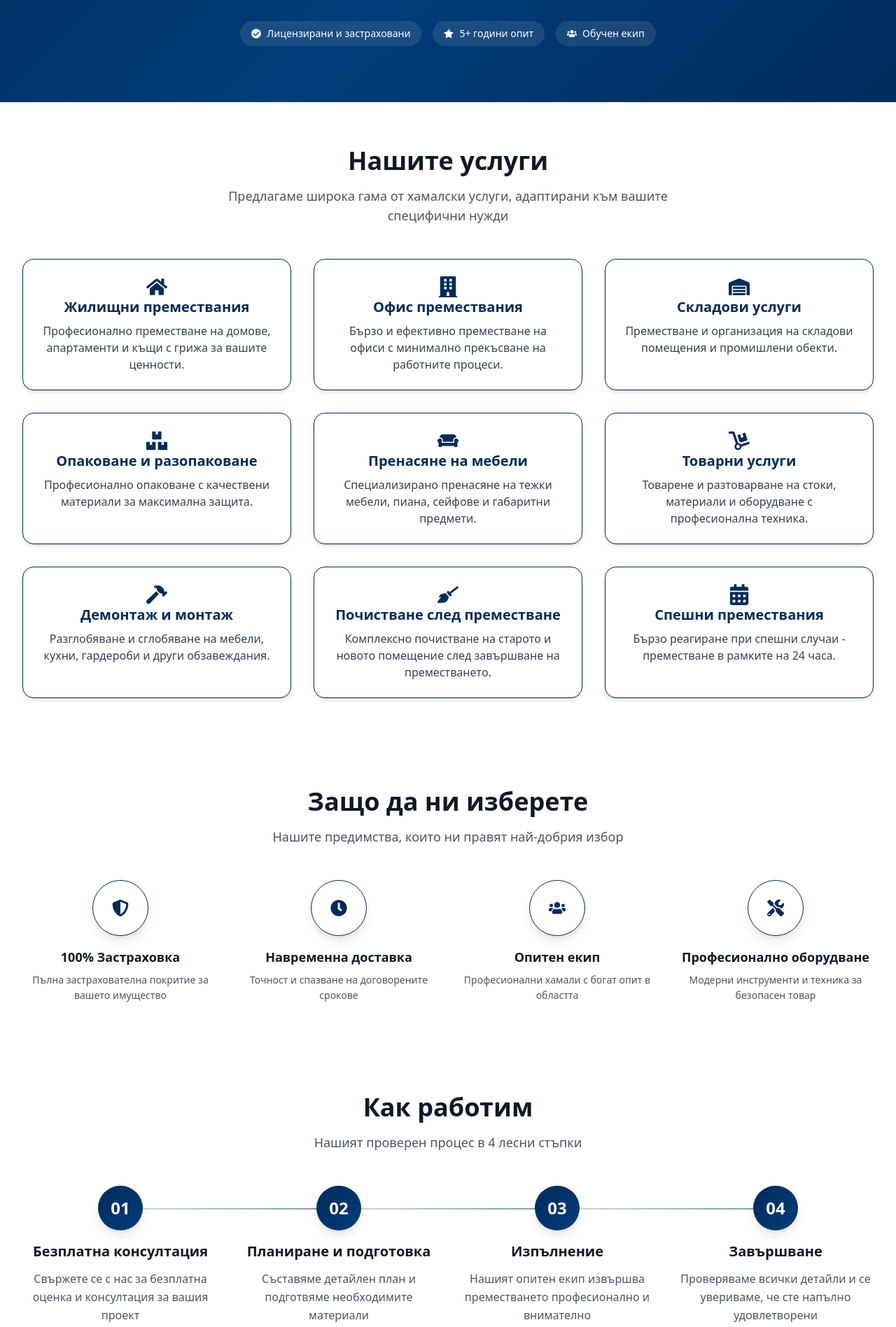
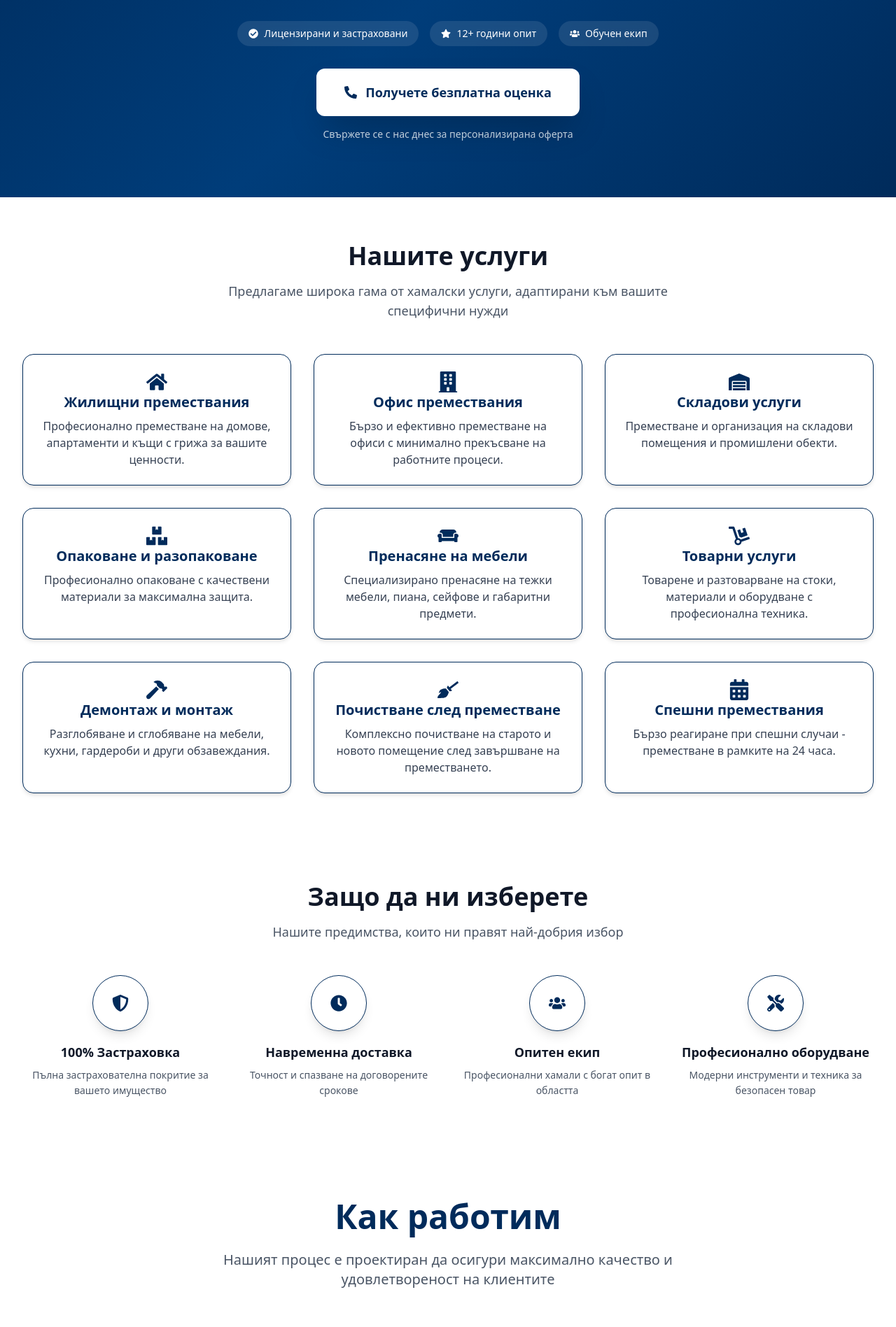
Before and after one commit to MarkVsudo/TotalPro, a React (Vite) app in the folder client/: page /moving-services in a window 1280 px wide. Shown: the part 480-2377 px from the top of the page at 70% size. Built offline with nearby package versions, Linux system fonts and the light colour scheme.

Commit message:
Working on services page

```diff
--- a/client/src/pages/MovingServicesPage.jsx
+++ b/client/src/pages/MovingServicesPage.jsx
@@ -17,6 +17,9 @@ import {
   FaHammer,
   FaBroom,
   FaCalendarAlt,
+  FaPhone,
+  FaMapMarkerAlt,
+  FaEnvelope,
 } from "react-icons/fa";
 
 const MovingServicesPage = () => {
@@ -151,20 +154,31 @@ const MovingServicesPage = () => {
               хамалски услуги с гарантирано качество и професионализъм във всеки
               етап от процеса.
             </p>
-            <div className="flex flex-wrap justify-center gap-4 text-sm">
+            <div className="flex flex-wrap justify-center gap-4 text-sm mb-8">
               <div className="flex items-center gap-2 bg-white/10 backdrop-blur-sm px-4 py-2 rounded-full">
                 <FaCheckCircle />
                 <span>Лицензирани и застраховани</span>
               </div>
               <div className="flex items-center gap-2 bg-white/10 backdrop-blur-sm px-4 py-2 rounded-full">
                 <FaStar />
-                <span>5+ години опит</span>
+                <span>12+ години опит</span>
               </div>
               <div className="flex items-center gap-2 bg-white/10 backdrop-blur-sm px-4 py-2 rounded-full">
                 <FaUsers />
                 <span>Обучен екип</span>
               </div>
             </div>
+            <button
+              className="bg-white text-white px-10 py-5 rounded-xl font-semibold text-lg hover:bg-gray-100 transition-all duration-300 transform hover:scale-105 shadow-2xl flex items-center gap-3 mx-auto group mb-4"
+              style={{ color: "#002B5B" }}
+            >
+              <FaPhoneAlt className="group-hover:animate-pulse" />
+              Получете безплатна оценка
+            </button>
+
+            <p className="text-sm opacity-75">
+              Свържете се с нас днес за персонализирана оферта
+            </p>
           </div>
         </div>
       </div>
@@ -244,64 +258,72 @@ const MovingServicesPage = () => {
       </div>
 
       {/* Process Section */}
-      <div className="py-16 bg-white">
-        <div className="max-w-7xl mx-auto px-4 sm:px-6 lg:px-8">
-          <div className="text-center mb-12">
-            <h2 className="text-4xl font-bold text-gray-900 mb-4">
+      <section className="py-20 px-4 bg-white">
+        <div className="max-w-6xl mx-auto">
+          <div className="text-center mb-16">
+            <h2 className="text-4xl md:text-5xl font-bold text-[#002B5B] mb-6">
               Как работим
             </h2>
-            <p className="text-lg text-gray-600">
-              Нашият проверен процес в 4 лесни стъпки
+            <p className="text-xl text-gray-600 max-w-3xl mx-auto">
+              Нашият процес е проектиран да осигури максимално качество и
+              удовлетвореност на клиентите
             </p>
           </div>
 
-          <div className="grid md:grid-cols-2 lg:grid-cols-4 gap-8">
-            {process.map((item, index) => (
-              <div key={index} className="text-center relative">
-                <div
-                  className="text-white text-2xl font-bold w-16 h-16 rounded-full flex items-center justify-center mx-auto mb-4 shadow-lg"
-                  style={{
-                    background:
-                      "linear-gradient(135deg, #002B5B 0%, #003d7a 100%)",
-                  }}
-                >
-                  {item.step}
+          <div className="grid md:grid-cols-4 gap-8">
+            {[
+              {
+                step: "01",
+                title: "Консултация",
+                desc: "Безплатен оглед и консултация за вашия проект",
+                icon: FaPhone,
+              },
+              {
+                step: "02",
+                title: "Планиране",
+                desc: "Детайлно планиране и изготвяне на оферта",
+                icon: FaMapMarkerAlt,
+              },
+              {
+                step: "03",
+                title: "Изпълнение",
+                desc: "Професионално изпълнение със сертифицирани материали",
+                icon: FaHammer,
+              },
+              {
+                step: "04",
+                title: "Предаване",
+                desc: "Контрол на качеството и предаване на обекта",
+                icon: FaShieldAlt,
+              },
+            ].map((item, index) => (
+              <div key={index} className="text-center group">
+                <div className="relative mb-6">
+                  <div className="w-20 h-20 bg-[#002B5B] rounded-full flex items-center justify-center mx-auto mb-4 group-hover:scale-110 transition-transform duration-300">
+                    <item.icon className="text-white" size={32} />
+                  </div>
+                  <div className="absolute -top-2 -right-2 w-8 h-8 bg-blue-500 rounded-full flex items-center justify-center text-white font-bold text-sm">
+                    {item.step}
+                  </div>
                 </div>
-                {index < process.length - 1 && (
-                  <div
-                    className="hidden lg:block absolute top-8 w-full h-0.5 transform translate-x-[calc(50%+32px)]"
-                    style={{
-                      background:
-                        "linear-gradient(to right, rgba(0,43,91,0.2), rgba(0,43,91,0.5))",
-                    }}
-                  ></div>
-                )}
-                <h3 className="text-xl font-semibold text-gray-900 mb-3">
+                <h3 className="text-xl font-bold text-[#002B5B] mb-3">
                   {item.title}
                 </h3>
-                <p className="text-gray-600 leading-relaxed">
-                  {item.description}
-                </p>
+                <p className="text-gray-600">{item.desc}</p>
               </div>
             ))}
           </div>
         </div>
-      </div>
+      </section>
 
       {/* Combined CTA Section */}
-      <div
+      {/* <div
         className="py-20 text-white relative overflow-hidden"
         style={{
           background:
             "linear-gradient(135deg, #002B5B 0%, #003d7a 50%, #002B5B 100%)",
         }}
       >
-        {/* Background pattern */}
-        {/* <div className="absolute inset-0 opacity-5">
-          <div className="absolute top-0 left-0 w-96 h-96 bg-white rounded-full -translate-x-48 -translate-y-48"></div>
-          <div className="absolute bottom-0 right-0 w-96 h-96 bg-white rounded-full translate-x-48 translate-y-48"></div>
-        </div> */}
-
         <div className="max-w-7xl mx-auto px-4 sm:px-6 lg:px-8 relative">
           <div className="text-center mb-12">
             <h2 className="text-5xl font-bold mb-6 leading-tight">
@@ -314,7 +336,6 @@ const MovingServicesPage = () => {
           </div>
 
           <div className="grid lg:grid-cols-2 gap-12 items-center">
-            {/* Left side - Stats and CTA */}
             <div className="text-center lg:text-left">
               <div className="bg-white/10 backdrop-blur-sm rounded-2xl p-8 mb-8">
                 <div className="grid grid-cols-3 gap-6 text-center">
@@ -361,7 +382,6 @@ const MovingServicesPage = () => {
               </p>
             </div>
 
-            {/* Right side - Consultation info */}
             <div className="bg-white/10 backdrop-blur-sm rounded-2xl p-8">
               <div className="mb-6">
                 <FaPhoneAlt className="text-4xl mx-auto lg:mx-0 mb-4 opacity-90" />
@@ -401,7 +421,56 @@ const MovingServicesPage = () => {
             </div>
           </div>
         </div>
-      </div>
+      </div> */}
+
+      {/* Contact Section */}
+      <section
+        className="py-20 px-4 text-white"
+        style={{
+          background:
+            "linear-gradient(135deg, #002B5B 0%, #003d7a 50%, #002B5B 100%)",
+        }}
+      >
+        <div className="max-w-4xl mx-auto text-center">
+          <h2 className="text-4xl md:text-5xl font-bold mb-8">
+            Готови за нов проект?
+          </h2>
+          <p className="text-xl text-blue-100 mb-12 max-w-2xl mx-auto">
+            Свържете се с нас днес за безплатна консултация и оферта без скрити
+            такси. Нашият екип е готов да превърне вашите идеи в реалност.
+          </p>
+
+          <div className="grid md:grid-cols-3 gap-8 mb-12">
+            <div className="flex flex-col items-center">
+              <FaPhone className="mb-4 text-blue-200" size={48} />
+              <h3 className="text-xl font-bold mb-2">Телефон</h3>
+              <p className="text-blue-100">+359 88 123 4567</p>
+            </div>
+            <div className="flex flex-col items-center">
+              <FaEnvelope className="mb-4 text-blue-200" size={48} />
+              <h3 className="text-xl font-bold mb-2">Email</h3>
+              <p className="text-blue-100">info@gipskarton.bg</p>
+            </div>
+            <div className="flex flex-col items-center">
+              <FaMapMarkerAlt className="mb-4 text-blue-200" size={48} />
+              <h3 className="text-xl font-bold mb-2">Адрес</h3>
+              <p className="text-blue-100">София, България</p>
+            </div>
+          </div>
+
+          <button
+            className="bg-white text-white px-10 py-5 rounded-xl font-semibold text-lg hover:bg-gray-100 transition-all duration-300 transform hover:scale-105 shadow-2xl flex items-center gap-3 mx-auto group mb-4"
+            style={{ color: "#002B5B" }}
+          >
+            <FaPhoneAlt className="group-hover:animate-pulse" />
+            Получете безплатна оценка
+          </button>
+
+          <p className="text-sm opacity-75">
+            Свържете се с нас днес за персонализирана оферта
+          </p>
+        </div>
+      </section>
     </div>
   );
 };
```
